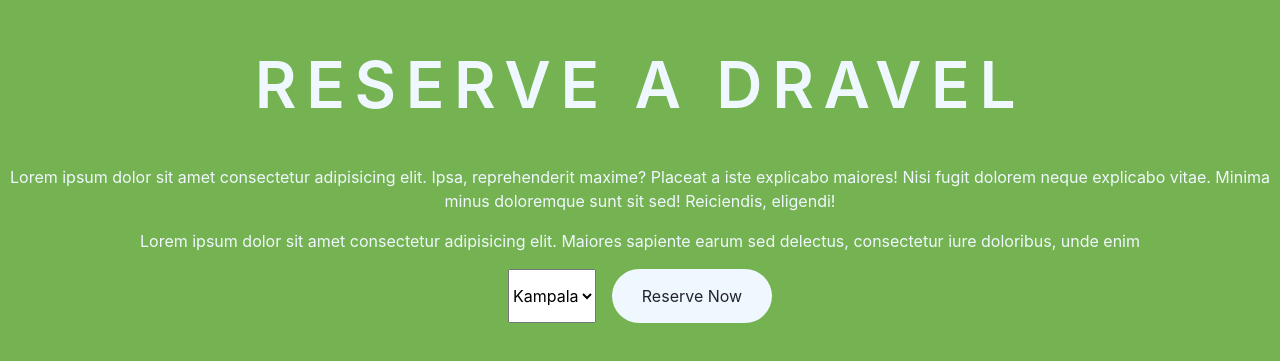
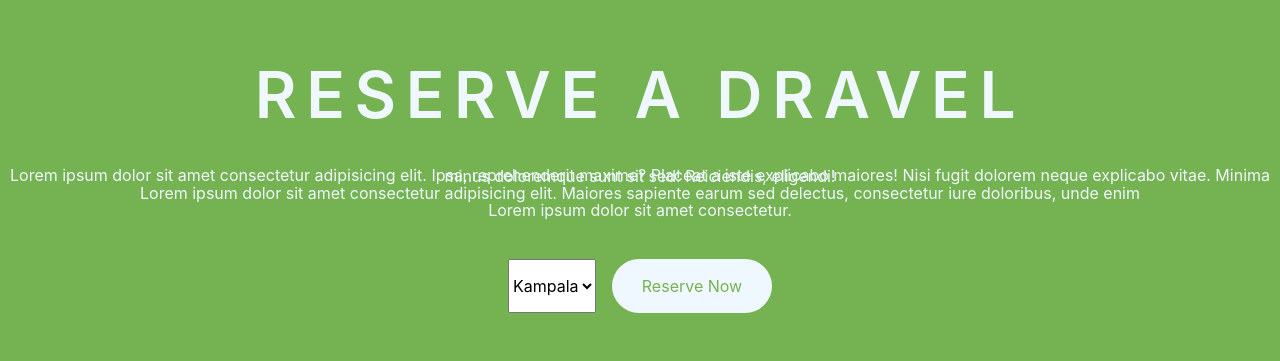
Before and after one commit to billionsjoel/dravel-app, a React (Create React App) app: page /reservation in a window 1280 px wide. Shown: the part 215-576 px from the top of the page. Built offline with nearby package versions, Linux system fonts and the light colour scheme.

Commit message:
Add more paragraph and style

```diff
--- a/src/pages/reservation.js
+++ b/src/pages/reservation.js
@@ -19,6 +19,7 @@ function ReservationPage() {
             Lorem ipsum dolor sit amet consectetur adipisicing elit. Maiores
             sapiente earum sed delectus, consectetur iure doloribus, unde enim
           </p>
+          <p>Lorem ipsum dolor sit amet consectetur.</p>
         </div>
         <div className="r-cta">
           <select name="" id="">
--- a/src/scss/reservation.scss
+++ b/src/scss/reservation.scss
@@ -19,22 +19,33 @@
 		display: flex;
 		flex-direction: column;
 		text-align: center;
+		line-height: -4rem !important;
 
 		& > p {
 			color: aliceblue;
+			line-height: 1px;
 		}
 	}
 
 	& > .r-cta {
 		display: flex;
 		gap: 1rem;
+		margin-top: 2rem;
 
 		& > button {
 			background-color: aliceblue;
 			border-radius: 2rem;
 			border: none;
 			padding: 0.5rem;
-      width: 10rem;
+			width: 10rem;
+
+			& > .btn {
+				color: #75b251;
+			}
+
+			&:hover {
+				background-color: darken($color: aliceblue, $amount: 10);
+			}
 		}
 	}
 }
```
